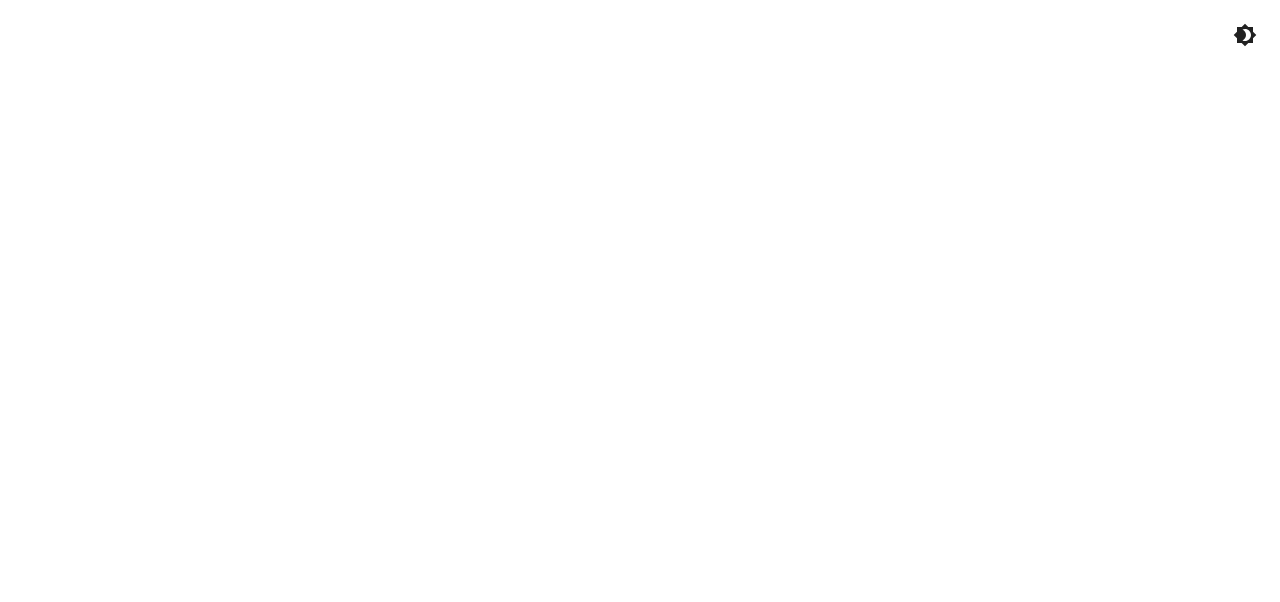
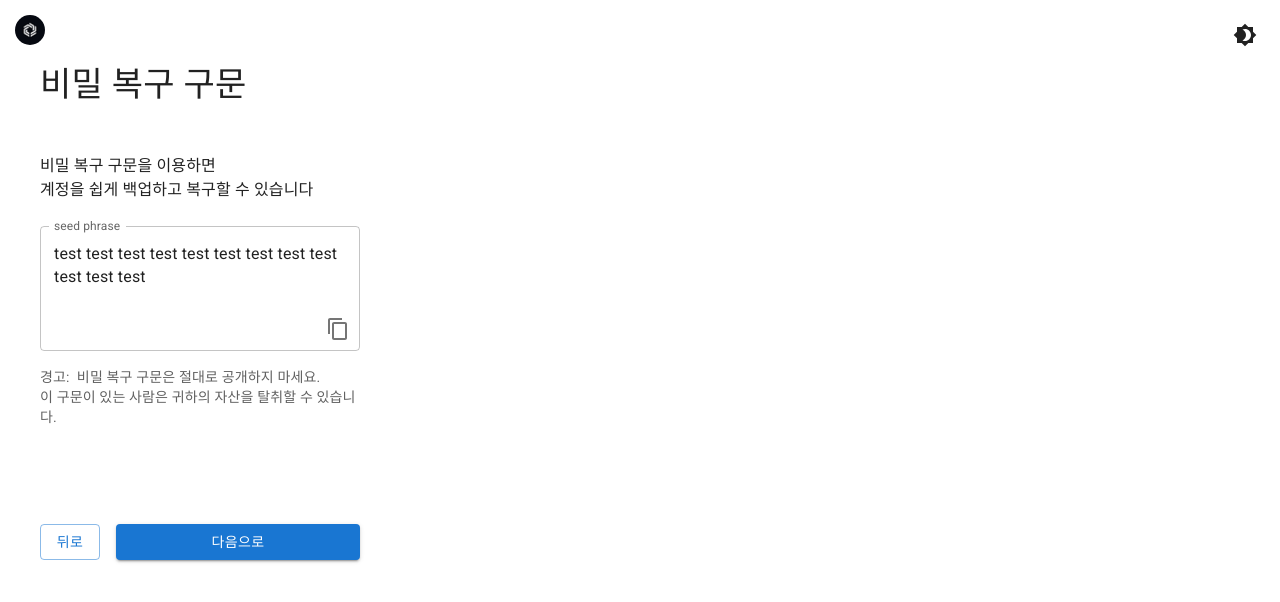
Before and after one commit to codestates/BTA1stProject-20, a React (Create React App) app in the folder client/: page /seed-reveal in a window 1280 px wide. Before the commit this address had no page. Shown: the top 602 px of the page. Built offline with nearby package versions, Linux system fonts and the light colour scheme.

Commit message:
chore: naming 변경, warning message fix

```diff
--- a/client/src/Routes.tsx
+++ b/client/src/Routes.tsx
@@ -1,15 +1,16 @@
 import {Navigate, Route, Routes} from "react-router-dom";
-import {AskFirstTime, BringWallet, CreateWallet, Error, Start} from "./pages";
+import {AskFirstTime, BringWallet, CreateWallet, Error, SeedReveal, Start} from "./pages";
 
 export default function () {
     return (
         <Routes>
             <Route path="index.html" element={<Navigate replace to="/" />} />
             <Route path="/" element={<Start />} />
+            <Route path="/bring-wallet" element={<BringWallet />} />
+            <Route path="/create-wallet" element={<CreateWallet />} />
+            <Route path="/first-time" element={<AskFirstTime />} />
+            <Route path="/seed-reveal" element={<SeedReveal />} />
             <Route path="/start" element={<Start />} />
-            <Route path="/first-time" element={<AskFirstTime />} />
-            <Route path="/create-wallet" element={<CreateWallet />} />
-            <Route path="/bring-wallet" element={<BringWallet />} />
             <Route path="/error" element={<Error />} />
         </Routes>
     );
--- a/client/src/components/CopiableAddress/CopiableAddress.tsx
+++ b/client/src/components/CopiableAddress/CopiableAddress.tsx
@@ -1,7 +1,7 @@
 import {useCallback, useMemo} from "react";
 import {Box, Tooltip} from '@mui/material';
 import {ContentCopy as ContentCopyIcon} from '@mui/icons-material';
-import {copyToclipboard} from "../../utils";
+import {copyToClipboard} from "../../utils";
 
 import type {FC} from "react";
 import type {BoxProps} from '@mui/material';
@@ -19,7 +19,7 @@ export const CopiableAddress: FC<CopiableAddressProps> = (props) => {
     }, [address]);
 
     const handleCopyButtonClick: BoxProps['onClick'] = useCallback(() => {
-        copyToclipboard(address).then(() => {
+        copyToClipboard(address).then(() => {
             alert('copied');
         })
     }, [address]);
--- a/client/src/constants/endpoints.ts
+++ b/client/src/constants/endpoints.ts
@@ -1,4 +1,6 @@
-export default {
+const ENDPOINTS = {
     NEW_NEMONIC: 'http://localhost:3001/wallet/newMnemonic',
     NEW_WALLET: 'http://localhost:3001/wallet/newWallet',
 }
+
+export default ENDPOINTS;
--- a/client/src/constants/strings.ts
+++ b/client/src/constants/strings.ts
@@ -1,4 +1,4 @@
-export default {
+const STRINGS = {
     GLOBAL: {
       PROJECT_NAME: '$IMX Wallet',
       PROJECT_DESCRIPTION: '프로젝트 설명입니다. 프로젝트 설명입니다.',
@@ -22,5 +22,11 @@ export default {
         NEXT_BUTTON: {
             DEFAULT_LABEL: '다음으로',
         }
+    },
+    SEED_REVEAL: {
+        DESCRIPTION: '비밀 복구 구문을 이용하면\n계정을 쉽게 백업하고 복구할 수 있습니다',
+        WARNING: '경고:  비밀 복구 구문은 절대로 공개하지 마세요. \n이 구문이 있는 사람은 귀하의 자산을 탈취할 수 있습니다.'
     }
 }
+
+export default STRINGS;
--- a/client/src/pages/CreateWallet.tsx
+++ b/client/src/pages/CreateWallet.tsx
@@ -38,9 +38,9 @@ const CreateWallet = () => {
     useEffect(() => {
         console.log({data, isLoading, error});
         if (data) {
-            navigate('/error');
+            navigate('/seed-reveal');
         }
-    }, [data, isLoading, error]);
+    }, [navigate, data, isLoading, error]);
 
     return (
         <DefaultLayout logo>
--- /dev/null
+++ b/client/src/pages/SeedReveal.tsx
@@ -0,0 +1,76 @@
+import {useNavigate} from "react-router-dom";
+import {Box, Typography} from "@mui/material";
+import {DefaultLayout} from "../layouts";
+import {ButtonPair, MnemonicInput} from "../components";
+import {STRINGS} from "../constants";
+import {copyToClipboard} from "../utils";
+
+const SeedReveal = () => {
+    const navigate = useNavigate();
+
+    return (
+        <DefaultLayout logo>
+            <Box
+                sx={{
+                    display: 'flex',
+                    flexDirection: 'column',
+                    height: '100%',
+                    justifyContent: 'space-between'
+                }}
+            >
+                <Box>
+                    <Box width="100%" mb={6}>
+                        <Typography variant="h4">비밀 복구 구문</Typography>
+                    </Box>
+                    <Box mt={2}>
+                        <Typography
+                            whiteSpace="break-spaces"
+                            variant="body1"
+                        >
+                            {STRINGS.SEED_REVEAL.DESCRIPTION}
+                        </Typography>
+                    </Box>
+                    <Box
+                        mt={3}
+                        width="100%"
+                        gap={4}
+                        display="flex"
+                        flexDirection="column"
+                    >
+                        <MnemonicInput
+                            label="seed phrase"
+                            value={"test ".repeat(12)}
+                            onCopyText={() => {
+                                copyToClipboard("test ".repeat(12)).then(() => {
+                                    alert('copied');
+                                });
+                            }}
+                        />
+                    </Box>
+                    <Box mt={2}>
+                        <Typography
+                            whiteSpace="break-spaces"
+                            variant="body2"
+                            color="grey.700"
+                        >
+                            {STRINGS.SEED_REVEAL.WARNING}
+                        </Typography>
+                    </Box>
+                </Box>
+                <Box>
+                    <ButtonPair
+                        onPrevButtonClick={() => {
+                            navigate(-1);
+                        }}
+                        onNextButtonClick={() => {
+                            // mutate();
+                        }}
+                        disabled={false}
+                    />
+                </Box>
+            </Box>
+        </DefaultLayout>
+    )
+}
+
+export default SeedReveal;
--- a/client/src/pages/index.ts
+++ b/client/src/pages/index.ts
@@ -2,4 +2,5 @@ export {default as AskFirstTime} from './AskFirstTime';
 export {default as BringWallet} from './BringWallet';
 export {default as CreateWallet} from './CreateWallet';
 export {default as Error} from './Error';
+export {default as SeedReveal} from './SeedReveal';
 export {default as Start} from './Start';
--- a/client/src/utils/index.ts
+++ b/client/src/utils/index.ts
@@ -1,3 +1,3 @@
-export {default as copyToclipboard} from './copyToclipboard';
+export {default as copyToClipboard} from './copyToClipboard';
 export {default as getRandomColorFromString} from './getRandomColorFromString';
 export {default as noop} from './noop';
--- a/client/src/utils/noop.ts
+++ b/client/src/utils/noop.ts
@@ -1,3 +1,5 @@
-export default () => {
+const noop = () => {
     // do nothing
-}
+};
+
+export default noop;
```
Also changed, not shown: client/src/utils/copyToClipboard.ts (renamed from client/src/utils/copyToclipboard.ts), 1 other file (tests, documents, lock files or other folders).
